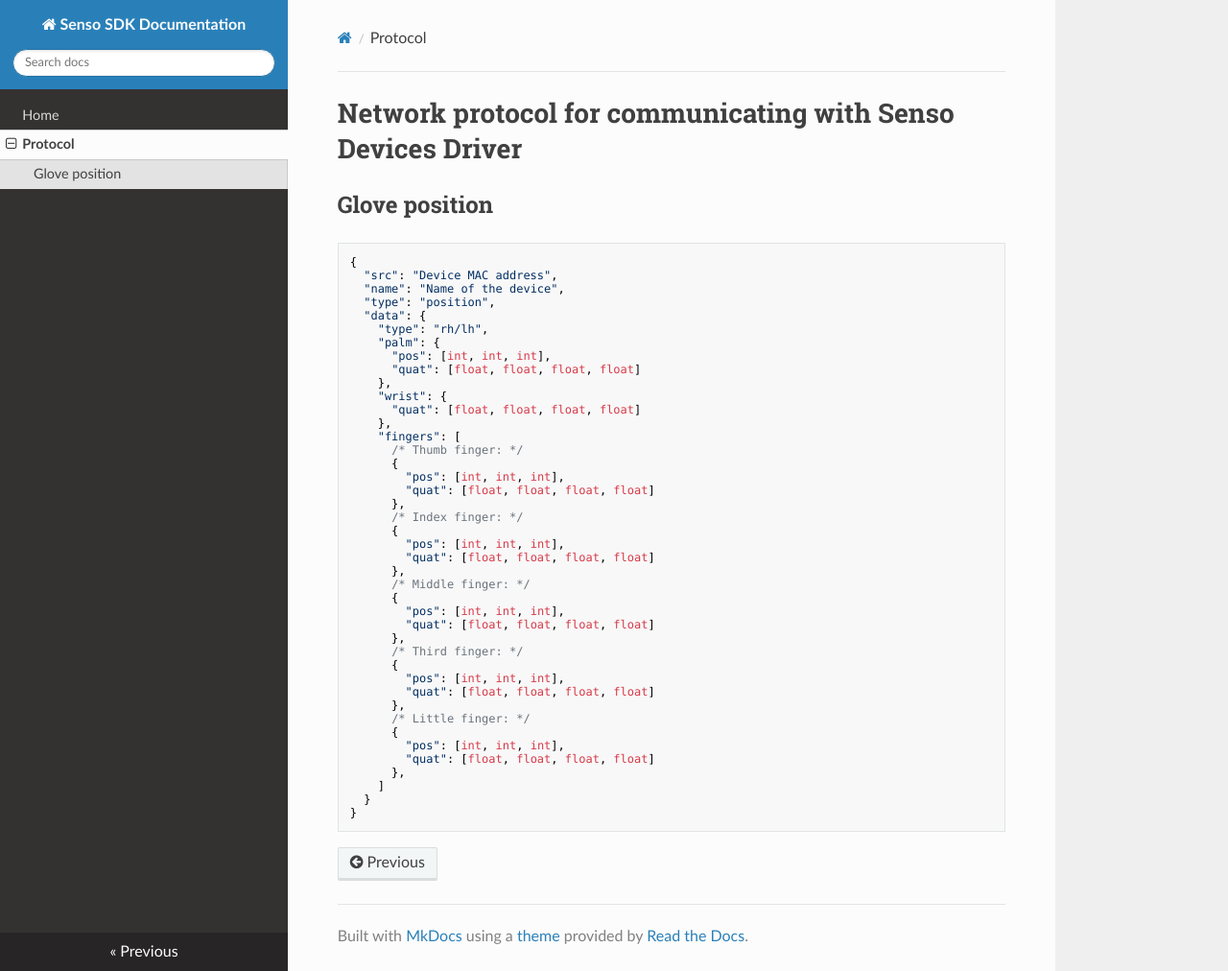
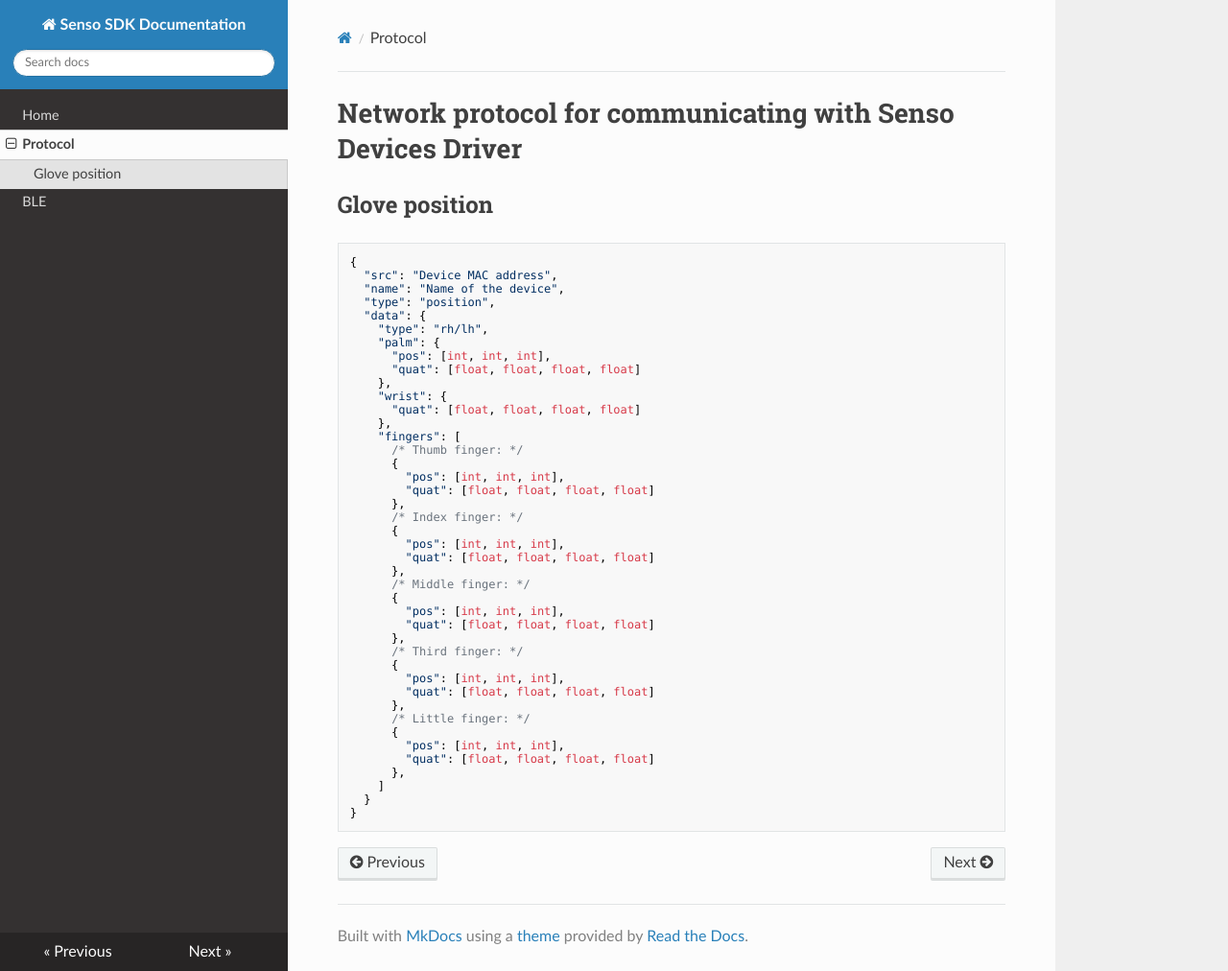
Before and after one commit to paintenzero/senso-docs, an MkDocs documentation site: the page built from docs/net_protocol.md, in a window 1280 px wide and 1012 px high. Shown: the whole window at 96% size. Built offline with MkDocs 1.6.1, drawn with Linux system fonts in a browser that asks for light colours; nearby versions of some CDN libraries; old or Windows-style settings are respelled for this version of MkDocs.

Commit message:
BLE in menu

```diff
--- a/mkdocs.yml
+++ b/mkdocs.yml
@@ -2,4 +2,5 @@ site_name: Senso SDK Documentation
 pages:
   - Home: index.md
   - Protocol: net_protocol.md
+  - BLE: ble_protocol.md
 theme: readthedocs
```
